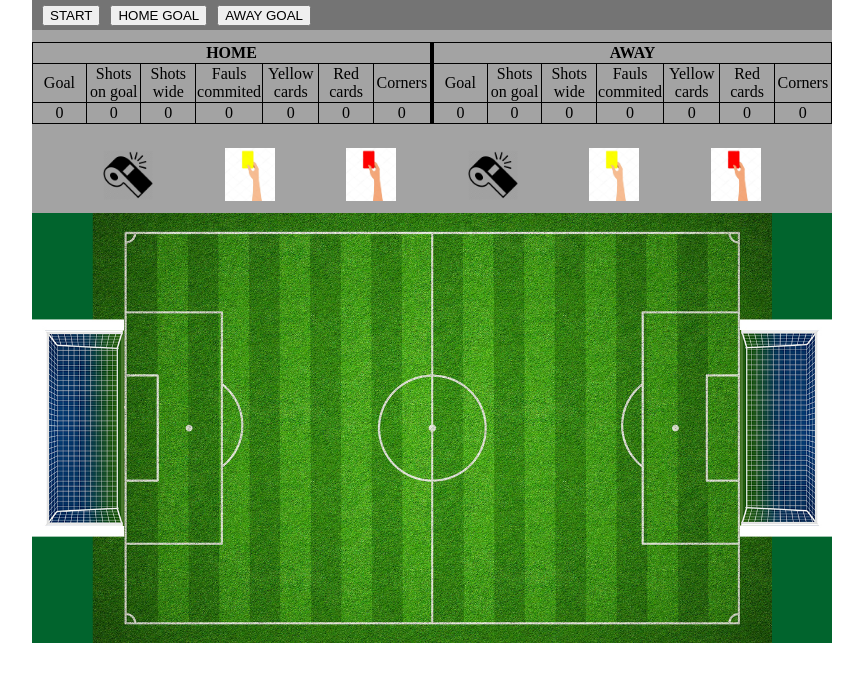
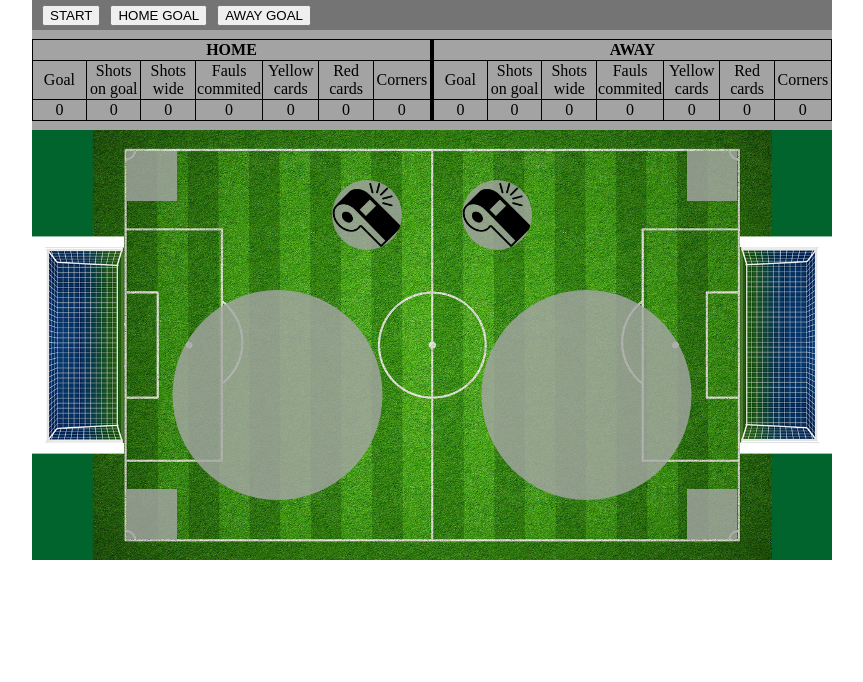
Before and after one commit to MrNagyZ/mrnagyz.github.io, a plain HTML site: page PI_Rate/index.html in a window 1280 px wide. Shown: the whole page, without its empty margins (208-1071 px from the left). Drawn offline with nearby package versions, Linux system fonts and the light colour scheme.

Commit message:
Update_0613

```diff
--- a/PI_Rate/index.html
+++ b/PI_Rate/index.html
@@ -51,12 +51,12 @@
             <td id="ac">0</td>
         </tr>
     </table>
-    <img src="img/whistle.png" class="homewhistle card">
+    <!-- <img src="img/whistle.png" class="homewhistle card">
     <img src="img/yellow_card.jpg" class="homeyellow card">
     <img src="img/red_card.jpg" class="homered card">
     <img src="img/whistle.png" class="awaywhistle card">
     <img src="img/yellow_card.jpg" class="awayyellow card">
-    <img src="img/red_card.jpg" class="awayred card">
+    <img src="img/red_card.jpg" class="awayred card"> -->
     </div>
     <div class="field">
         <img src="img/all.jpg" id="field_img">
@@ -64,6 +64,8 @@
         <div class="away post asw"></div>
         <div class="home grass"></div>
         <div class="away grass"></div>
+        <div class="home whistle"><img src="img/whistle.png" class="whistle_kep homewhistle"></div>
+        <div class="away whistle"><img src="img/whistle.png" class="whistle_kep awaywhistle"></div>
         <div class="home corner top"></div>
         <div class="away corner top"></div>
         <div class="home corner bottom"></div>
--- a/PI_Rate/style.css
+++ b/PI_Rate/style.css
@@ -15,7 +15,7 @@ input{
 }
 .stat{
     width: 100%;
-    height: 183px;
+    height: 100px;
     background-color: rgb(163, 163, 163);
     display: flex;
     align-items: center;
@@ -41,7 +41,7 @@ input{
 }
 
 .post {
-    /* background-color: blueviolet; */
+    //background-color: blueviolet;
     width: 93px;
     height: 100%;
     clip-path: polygon(0 0, 100% 0, 100% 25%, 18% 25%, 18% 75%, 99% 75%, 100% 100%, 0 100%);
@@ -51,9 +51,10 @@ input{
     transform: rotate(180deg);
 }
 .corner{
-    /* background-color: blue; */
-    width: 30px;
-    height: 30px;
+    background-color: rgb(167, 167, 167, 0.8);
+    width: 50px;
+    height: 50px;
+    text-align: center;
 }
 .home.corner{
     left: 95px;
@@ -69,10 +70,12 @@ input{
 }
 
 .grass{
+    background-color: rgb(167, 167, 167, 0.8);
     width: 305px;
     height: 390px;
-    top: 20px;
+    top: 70px;
     left: 93px;
+    clip-path: circle(30%);
 }
 .away.grass{
     left: 402px;
@@ -88,6 +91,21 @@ input{
     left: 710px;
 }
 
+.whistle{
+    background-color: rgb(167, 167, 167, 0.8);
+    width: 70px;
+    height: 70px;
+    top: 50px;
+    left: 300px;
+    clip-path: circle(50%);
+}
+.whistle_kep{
+    width: 100%;
+    height: 100%;
+}
+.away.whistle{
+    left: 430px;
+}
 table, td, th{
 
     text-align: center;
```
